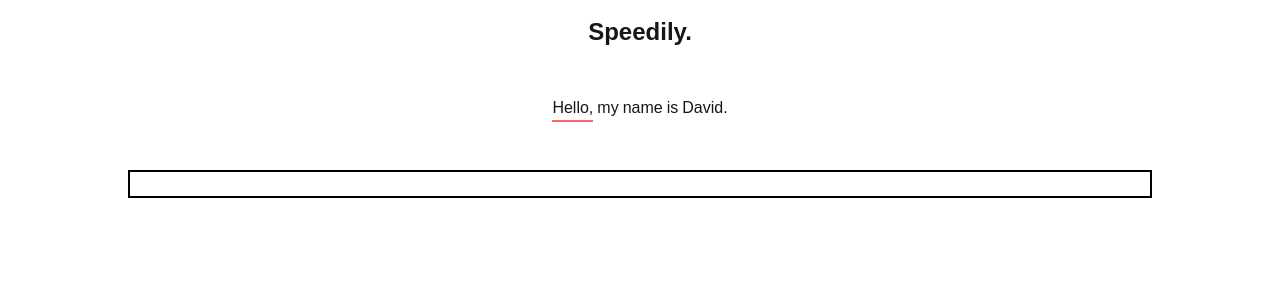
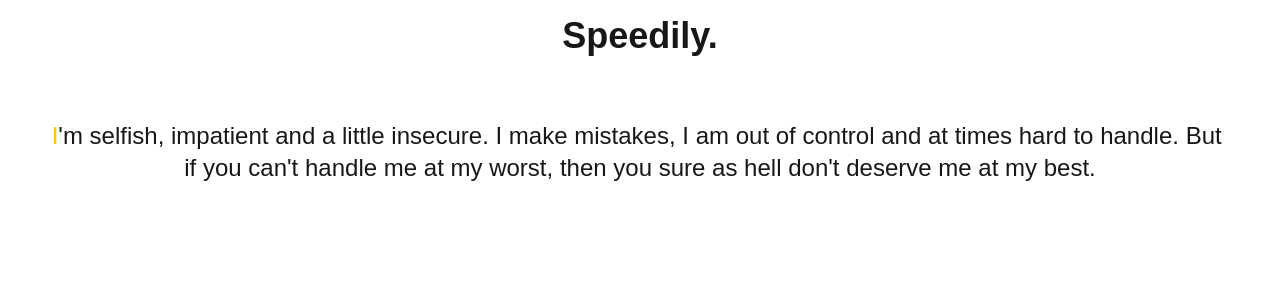
Before and after one commit to ENSUU/speedily, a Next.js app: page / in a window 1280 px wide. Shown: the top 300 px of the page. Built offline with nearby package versions, Linux system fonts and the light colour scheme.

Commit message:
Implemented basic version of checking if the user inputted character is correct

```diff
--- a/app/page.tsx
+++ b/app/page.tsx
@@ -1,97 +1,102 @@
 "use client";
 
 import Form from "next/form";
-import { useState } from "react";
+import { useState, useRef, useEffect } from "react";
 import "./globals.css";
 
 export default function Home() {
   const [userInput, setUserInput] = useState("");
+  const userInputRef = useRef(null);
+  const [currCharIndex, setCurrCharIndex] = useState(0);
   const [quote, setQuote] = useState(
-    "Hello, my name is David.",
-    // "I'm selfish, impatient and a little insecure. I make mistakes, I am out of control and at times hard to handle. But if you can't handle me at my worst, then you sure as hell don't deserve me at my best.",
+    // "Hello, my name is David.",
+    "I'm selfish, impatient and a little insecure. I make mistakes, I am out of control and at times hard to handle. But if you can't handle me at my worst, then you sure as hell don't deserve me at my best.",
   );
-  const quoteSplit = quote.split(" ");
-  const quoteLength = quoteSplit.length;
-  const [quoteCurrIndex, setQuoteCurrIndex] = useState(0);
-  const [incorrect, setIncorrect] = useState(null);
 
-  function validateUserWord() {
-    console.log(quoteCurrIndex);
-    const userInputSplit = userInput.split(" ");
-    if (userInputSplit[quoteCurrIndex] === quoteSplit[quoteCurrIndex]) {
-      setIncorrect(false);
-      setQuoteCurrIndex((quoteCurrIndex) => quoteCurrIndex + 1);
-    } else {
-      setIncorrect(true);
+  // Global index. Needed for character input validation by user.
+  let runningIndex = 0;
+
+  // Grab the indices for each space character in input quote. Used to add spans containing spaces when rendering quote.
+  const space_indices: Set<number> = new Set();
+  quote.split("").forEach((char, index) => {
+    if (char == " ") {
+      space_indices.add(index);
     }
-  }
+  });
 
-  function renderIncorrectCorrectCurrentWords(
-    userInput: string,
-    quoteSplit: Array<string>,
-  ) {
-    const userInputSplit = userInput.split(" ");
-    console.log(userInputSplit);
+  useEffect(() => {
+    userInputRef.current.focus();
+  }, []);
 
-    return quoteSplit.map((word, index) => {
-      const isCurrentWord = index === userInputSplit.length - 1;
-      const isTyped = index < userInputSplit.length;
+  const handleKeyDown = (e) => {
+    e.preventDefault();
+    if (e.key == "Backspace") {
+      setUserInput((prev_input) => prev_input.slice(0, -1));
+      setCurrCharIndex((prev_index) => Math.max(0, prev_index - 1));
+    } else if (e.key.length == 1) {
+      const newChar = e.key;
+      setUserInput((prev_input) => prev_input + newChar);
+      setCurrCharIndex((prev_index) => (prev_index += 1));
+    }
+  };
 
-      let wordClass = "";
-      if (isTyped) {
-        wordClass =
-          quoteSplit[index] == userInputSplit[index]
-            ? "border-b-2 border-green-400"
-            : "border-b-2 border-red-400";
-      } else if (isCurrentWord) {
-        wordClass = "border-b-2 border-black";
-      }
-
-      return (
-        <span key={index} className={"mx-0.5 " + wordClass}>
-          {word}
-        </span>
-      );
-    });
-  }
+  const getCharClass = (char: string, index: number) => {
+    console.log(`Inputted char: ${userInput[index]} | Expected char: ${char}`);
+    if (index < userInput.length) {
+      return char == quote[index] ? "text-green-400" : "text-red-400";
+    } else if (index == userInput.length) {
+      return "text-yellow-400";
+    }
+  };
 
   return (
     <div>
       <div id="navbar" className="flex justify-center items-center my-4">
-        <h1 className="text-2xl font-bold">Speedily.</h1>
+        <h1 className="text-4xl font-bold">Speedily.</h1>
       </div>
-      <div id="quote" className="flex justify-center mt-12 mx-auto w-5xl">
-        {renderIncorrectCorrectCurrentWords(userInput, quoteSplit)}
+      <div id="quote-container" className="w-full h-full p-12">
+        <div className="flex flex-wrap justify-center m-auto text-2xl">
+          {quote.split(" ").map((word, word_index) => {
+            const word_span = (
+              <span key={word_index} className="inline-block whitespace-nowrap">
+                {word.split("").map((char, char_index) => {
+                  const global_index = runningIndex + char_index;
+                  const typed_char = userInput[global_index];
+                  const space_span =
+                    space_indices.has(global_index + 1) &&
+                    word_index < quote.split(" ").length - 1 ? (
+                      <span key={`space-${word_index}`}>{"\u00A0"}</span>
+                    ) : null;
+
+                  return (
+                    <>
+                      <span
+                        key={char_index}
+                        className={getCharClass(typed_char, global_index)}
+                      >
+                        {char}
+                      </span>
+                      {space_span}
+                    </>
+                  );
+                })}
+              </span>
+            );
+
+            runningIndex += word.length + 1;
+            return word_span;
+          })}
+        </div>
       </div>
       <div>
         <Form className="flex justify-center items-center mt-12" action="">
           <input
+            className="opacity-0"
             type="text"
-            value={userInput}
-            className={
-              "border-2 w-5xl " +
-              (incorrect == null
-                ? "border-black"
-                : incorrect
-                  ? "border-red-600"
-                  : "border-green-600")
-            }
-            onChange={(e) => {
-              setUserInput(e.target.value);
-            }}
-            onKeyDown={(e) => {
-              if (e.key == " " || e.code == "Space") {
-                validateUserWord();
-              }
-            }}
-            disabled={
-              quoteCurrIndex > quoteSplit.length - 1 && !incorrect
-                ? true
-                : false
-            }
+            onKeyDown={handleKeyDown}
+            ref={userInputRef}
           />
         </Form>
-        {userInput}
       </div>
     </div>
   );
```
